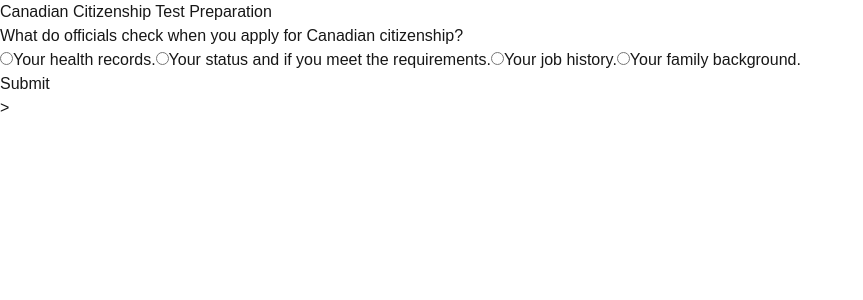
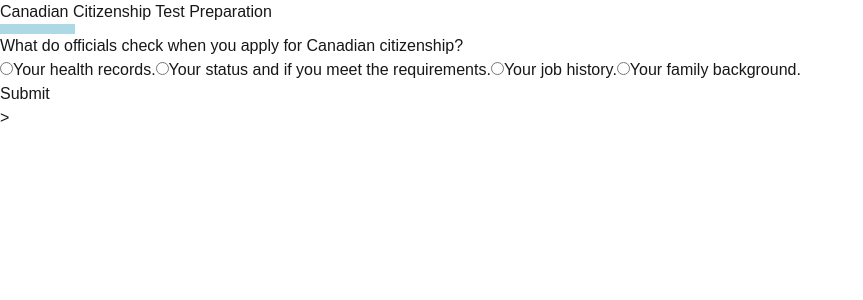
Before and after one commit to iheidari/canadian-citizenship-prep, a Next.js app: page /categories/applying-for-citizenship in a window 1280 px wide. Shown: the top 300 px of the page, without its empty margins (0-863 px from the left). Built offline with nearby package versions, Linux system fonts and the light colour scheme.

Commit message:
Add progress bar

```diff
--- a/src/app/ui/Carousel/index.tsx
+++ b/src/app/ui/Carousel/index.tsx
@@ -8,6 +8,7 @@ import {
   MessageType,
 } from "./util";
 import { useRouter } from "next/navigation";
+import Progressbar from "../Progressbar";
 
 // Define types for the question structure
 type Question = {
@@ -145,6 +146,10 @@ const Carousel: React.FC<CarouselProps> = ({ questions }) => {
   }
 
   return (
+    <div>
+      <Progressbar
+        value={((currentQuestionIndex + 1) / questions.length) * 100}
+      />
       <div className="w-full flex flex-row gap-3 justify-center items-center text-white">
         <div className="h-40 w-16">
           {currentQuestionIndex === 0 ? null : (
@@ -216,6 +221,7 @@ const Carousel: React.FC<CarouselProps> = ({ questions }) => {
           )}
         </div>
       </div>
+    </div>
   );
 };
 
--- /dev/null
+++ b/src/app/ui/Progressbar/index.tsx
@@ -0,0 +1,19 @@
+import React from "react";
+
+interface ProgressbarProps {
+  value: number;
+}
+
+const Progressbar: React.FC<ProgressbarProps> = ({ value }) => {
+  return (
+    <div
+      style={{
+        width: `${value}%`,
+        height: "10px",
+        backgroundColor: "lightblue",
+      }}
+    ></div>
+  );
+};
+
+export default Progressbar;
```
Lines whose indentation alone changed are shown as unchanged.
